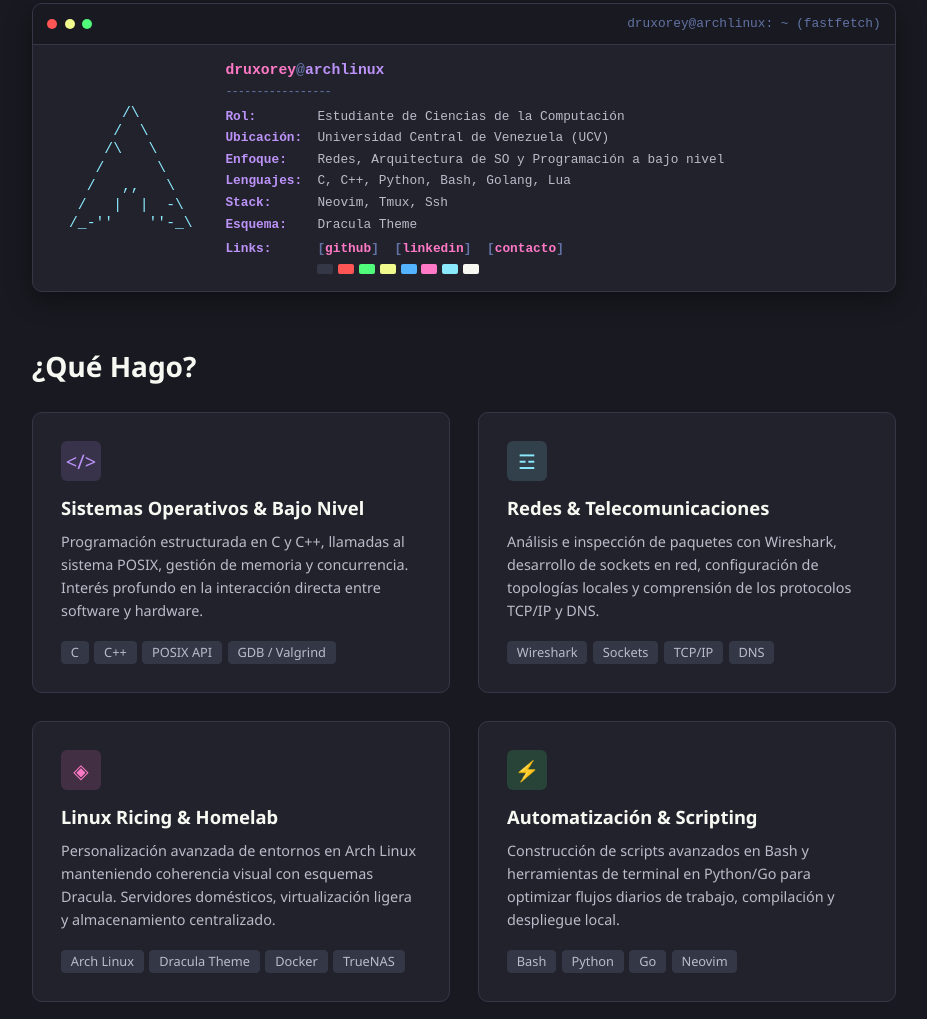
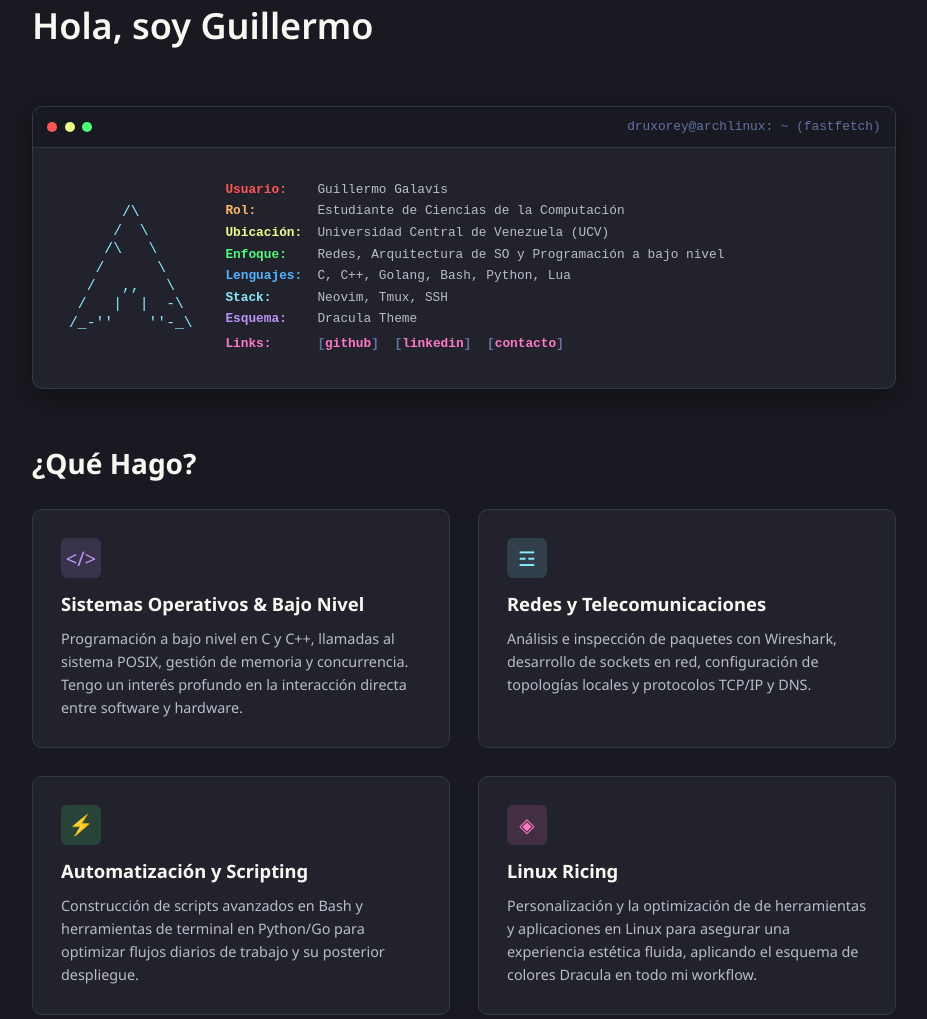
Before and after one commit to druxorey/druxorey.github.io, a website built with Vite: page index.html in a window 1280 px wide. Shown: the part 117-1136 px from the top of the page, without its empty margins (176-1103 px from the left). Built offline with nearby package versions, Linux system fonts and the light colour scheme; a web font is replaced by a local one.

Commit message:
ui(index,contact,about): update personal profile and landing layout: - Refactored index hero section with new headers and fastfetch styling - Added color-coded theme classes for fastfetch information keys - Removed obsolete palette blocks and cleaned up UI layout logic - Adjusted contact and about headers for improved visual consistency - Reorganized feature cards and updated content descriptions

```diff
--- a/index.html
+++ b/index.html
@@ -49,6 +49,10 @@
   <main class="main-content">
     <div class="container">
 
+      <header class="page-header">
+        <h1 class="page-title">Hola, soy Guillermo</h1>
+      </header>
+
       <section class="page-section" aria-label="Presentación y terminal">
 
         <div>
@@ -75,64 +79,48 @@
                 </div>
 
                 <div class="fastfetch-info-col">
-                  <div class="fastfetch-user-host">
-                    druxorey<span class="text-comment">@</span><span class="host-name">archlinux</span>
+                  <div class="fastfetch-item">
+                    <span class="fastfetch-key red">Usuario:</span>
+                    <span class="fastfetch-val">Guillermo Galavís</span>
                   </div>
-                  <div class="fastfetch-separator">-----------------</div>
 
                   <div class="fastfetch-item">
-                    <span class="fastfetch-key">Rol:</span>
+                    <span class="fastfetch-key orange">Rol:</span>
                     <span class="fastfetch-val">Estudiante de Ciencias de la Computación</span>
                   </div>
 
                   <div class="fastfetch-item">
-                    <span class="fastfetch-key">Ubicación:</span>
+                    <span class="fastfetch-key yellow">Ubicación:</span>
                     <span class="fastfetch-val">Universidad Central de Venezuela (UCV)</span>
                   </div>
 
                   <div class="fastfetch-item">
-                    <span class="fastfetch-key">Enfoque:</span>
+                    <span class="fastfetch-key green">Enfoque:</span>
                     <span class="fastfetch-val">Redes, Arquitectura de SO y Programación a bajo nivel</span>
                   </div>
 
                   <div class="fastfetch-item">
-                    <span class="fastfetch-key">Lenguajes:</span>
-                    <span class="fastfetch-val">C, C++, Python, Bash, Golang, Lua</span>
+                    <span class="fastfetch-key blue">Lenguajes:</span>
+                    <span class="fastfetch-val">C, C++, Golang, Bash, Python, Lua</span>
                   </div>
 
                   <div class="fastfetch-item">
-                    <span class="fastfetch-key">Stack:</span>
-                    <span class="fastfetch-val">Neovim, Tmux, Ssh</span>
+                    <span class="fastfetch-key cyan">Stack:</span>
+                    <span class="fastfetch-val">Neovim, Tmux, SSH</span>
                   </div>
 
                   <div class="fastfetch-item">
-                    <span class="fastfetch-key">Esquema:</span>
+                    <span class="fastfetch-key purple">Esquema:</span>
                     <span class="fastfetch-val">Dracula Theme</span>
                   </div>
 
                   <div class="fastfetch-item fastfetch-spacer">
-                    <span class="fastfetch-key">Links:</span>
+                    <span class="fastfetch-key magenta">Links:</span>
                     <span class="fastfetch-val">
                       <a href="https://github.com/druxorey" target="_blank" rel="noopener noreferrer" class="terminal-link">github</a>
                       <a href="https://linkedin.com/in/guillermo-galavis" target="_blank" rel="noopener noreferrer" class="terminal-link">linkedin</a>
                       <a href="./contact.html" class="terminal-link">contacto</a>
                     </span>
-                  </div>
-
-                  <div class="fastfetch-item fastfetch-spacer">
-                    <span class="fastfetch-key"></span>
-                    <div class="fastfetch-val">
-                      <div class="fastfetch-palette">
-                        <span class="palette-block black" title="Black / Base"></span>
-                        <span class="palette-block red" title="Red"></span>
-                        <span class="palette-block green" title="Green"></span>
-                        <span class="palette-block yellow" title="Yellow"></span>
-                        <span class="palette-block blue" title="Blue"></span>
-                        <span class="palette-block magenta" title="Pink"></span>
-                        <span class="palette-block cyan" title="Cyan"></span>
-                        <span class="palette-block white" title="White"></span>
-                      </div>
-                    </div>
                   </div>
 
                 </div>
@@ -155,76 +143,47 @@
             </div>
             <h3 class="feature-title">Sistemas Operativos &amp; Bajo Nivel</h3>
             <p class="feature-text">
-              Programación estructurada en C y C++, llamadas al sistema POSIX, gestión de memoria y concurrencia. Interés profundo en la interacción directa entre software y hardware.
+              Programación a bajo nivel en C y C++, llamadas al sistema POSIX, gestión de memoria y concurrencia. Tengo un interés profundo en la interacción directa entre software y hardware.
             </p>
-            <div class="feature-tags">
-              <span class="tag">C</span>
-              <span class="tag">C++</span>
-              <span class="tag">POSIX API</span>
-              <span class="tag">GDB / Valgrind</span>
-            </div>
           </div>
 
-          <!-- Card 2: Networking -->
           <div class="feature-card">
             <div class="feature-icon-box cyan">
               <span>☲</span>
             </div>
-            <h3 class="feature-title">Redes &amp; Telecomunicaciones</h3>
+            <h3 class="feature-title">Redes y Telecomunicaciones</h3>
             <p class="feature-text">
-              Análisis e inspección de paquetes con Wireshark, desarrollo de sockets en red, configuración de topologías locales y comprensión de los protocolos TCP/IP y DNS.
+              Análisis e inspección de paquetes con Wireshark, desarrollo de sockets en red, configuración de topologías locales y protocolos TCP/IP y DNS.
             </p>
-            <div class="feature-tags">
-              <span class="tag">Wireshark</span>
-              <span class="tag">Sockets</span>
-              <span class="tag">TCP/IP</span>
-              <span class="tag">DNS</span>
-            </div>
           </div>
 
-          <!-- Card 3: Linux Ricing & Homelab -->
+          <div class="feature-card">
+            <div class="feature-icon-box green">
+              <span>⚡</span>
+            </div>
+            <h3 class="feature-title">Automatización y Scripting</h3>
+            <p class="feature-text">
+              Construcción de scripts avanzados en Bash y herramientas de terminal en Python/Go para optimizar flujos diarios de trabajo y su posterior despliegue.
+            </p>
+          </div>
+
           <div class="feature-card">
             <div class="feature-icon-box pink">
               <span>◈</span>
             </div>
-            <h3 class="feature-title">Linux Ricing &amp; Homelab</h3>
+            <h3 class="feature-title">Linux Ricing</h3>
             <p class="feature-text">
-              Personalización avanzada de entornos en Arch Linux manteniendo coherencia visual con esquemas Dracula. Servidores domésticos, virtualización ligera y almacenamiento centralizado.
+              Personalización y la optimización de de herramientas y aplicaciones en Linux para asegurar una experiencia estética fluida, aplicando el esquema de colores Dracula en todo mi workflow.
             </p>
-            <div class="feature-tags">
-              <span class="tag">Arch Linux</span>
-              <span class="tag">Dracula Theme</span>
-              <span class="tag">Docker</span>
-              <span class="tag">TrueNAS</span>
-            </div>
-          </div>
-
-          <!-- Card 4: Automation & Scripting -->
-          <div class="feature-card">
-            <div class="feature-icon-box green">
-              <span>⚡</span>
-            </div>
-            <h3 class="feature-title">Automatización &amp; Scripting</h3>
-            <p class="feature-text">
-              Construcción de scripts avanzados en Bash y herramientas de terminal en Python/Go para optimizar flujos diarios de trabajo, compilación y despliegue local.
-            </p>
-            <div class="feature-tags">
-              <span class="tag">Bash</span>
-              <span class="tag">Python</span>
-              <span class="tag">Go</span>
-              <span class="tag">Neovim</span>
-            </div>
           </div>
         </div>
       </section>
 
-      <!-- Section: Habilidades y Tecnologías -->
       <section class="page-section">
         <div class="section-title-wrap">
           <h2 class="section-title">Habilidades y Tecnologías</h2>
         </div>
 
-        <!-- Native GitHub Languages Distribution Bar -->
         <div class="lang-stat-box lang-stat-bar-box">
           <div class="lang-stat-header">
             <span class="lang-stat-title">Lenguajes Más Usados</span>
--- a/src/styles/components.css
+++ b/src/styles/components.css
@@ -230,7 +230,7 @@
 }
 
 .terminal-body {
-	padding: 0.9rem 1.15rem;
+	padding: 2rem 1.15rem;
 }
 
 /* Fastfetch 2-column compact layout */
@@ -302,6 +302,15 @@
 	flex-shrink: 0;
 }
 
+.fastfetch-key.red { color: var(--drx-color-red-2); }
+.fastfetch-key.orange { color: var(--drx-color-orange-2); }
+.fastfetch-key.yellow { color: var(--drx-color-yellow-2); }
+.fastfetch-key.green { color: var(--drx-color-green-2); }
+.fastfetch-key.blue { color: var(--drx-color-blue-2); }
+.fastfetch-key.cyan { color: var(--drx-color-cyan-2); }
+.fastfetch-key.magenta { color: var(--drx-color-pink-2); }
+.fastfetch-key.purple { color: var(--drx-color-purple-2); }
+
 .fastfetch-val {
 	color: var(--drx-color-subtext);
 	word-break: break-word;
@@ -335,28 +344,6 @@
 	align-items: center;
 	margin-top: 0.4rem;
 }
-
-.fastfetch-palette {
-	display: flex;
-	gap: 0.3rem;
-}
-
-.palette-block {
-	display: inline-block;
-	width: 16px;
-	height: 10px;
-	border-radius: 2px;
-}
-
-/* Palette Swatches */
-.palette-block.black { background-color: var(--drx-color-overlay); }
-.palette-block.red { background-color: var(--drx-color-red-2); }
-.palette-block.green { background-color: var(--drx-color-green-2); }
-.palette-block.yellow { background-color: var(--drx-color-yellow-2); }
-.palette-block.blue { background-color: var(--drx-color-blue-2); }
-.palette-block.magenta { background-color: var(--drx-color-pink-2); }
-.palette-block.cyan { background-color: var(--drx-color-cyan-2); }
-.palette-block.white { background-color: var(--drx-color-text); }
 
 /* Hero Section & Layout */
 .hero-grid {
@@ -1383,7 +1370,7 @@
 	max-width: 100%;
 	height: auto;
 	display: block;
-	margin: 1rem auto;
+	margin: 1.5rem 0rem 0rem 0rem;
 }
 
 .fastfetch-spacer {
```
Also changed, not shown: about.html (+3 -1 lines), contact.html (+0 -3 lines).
